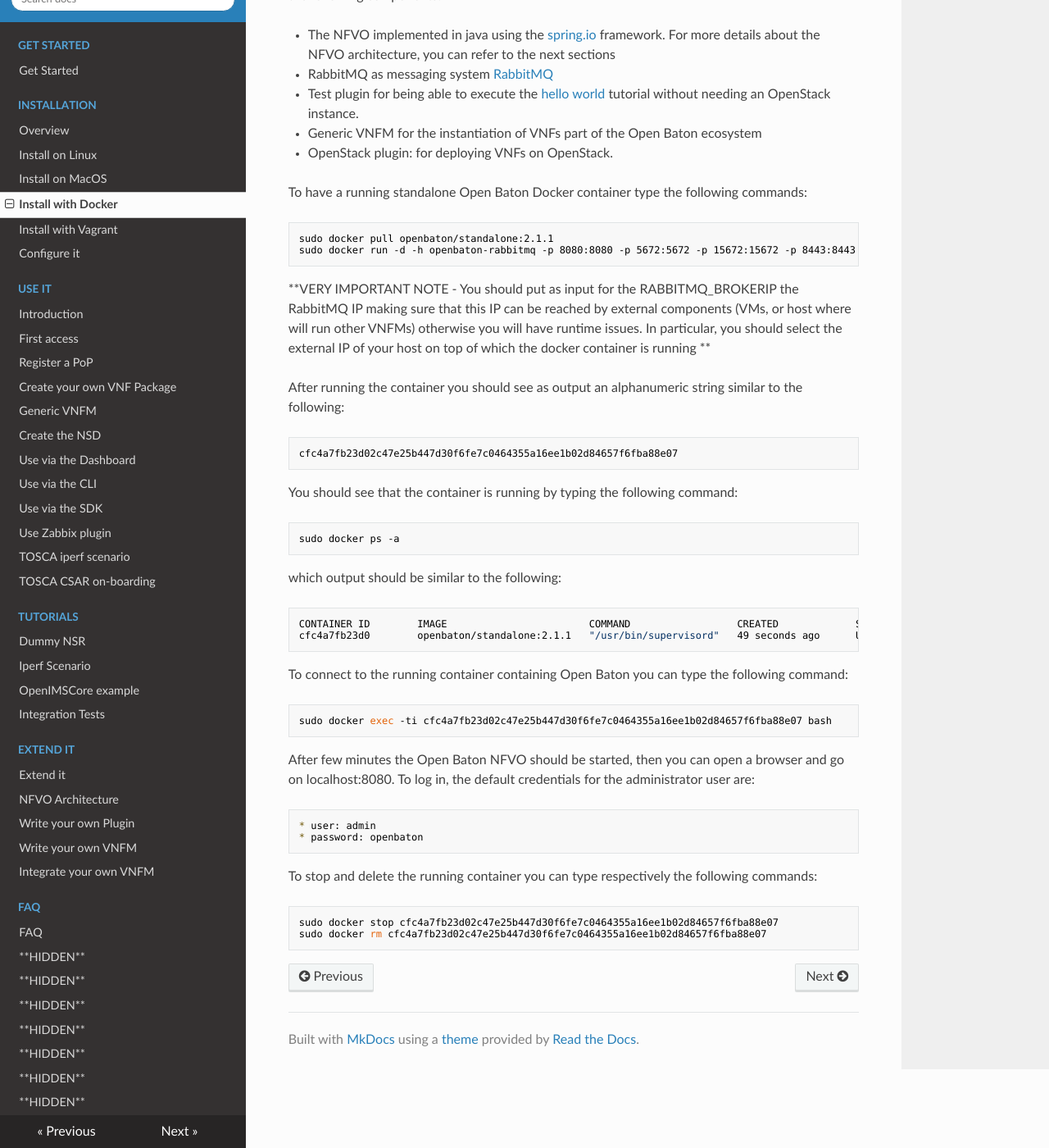
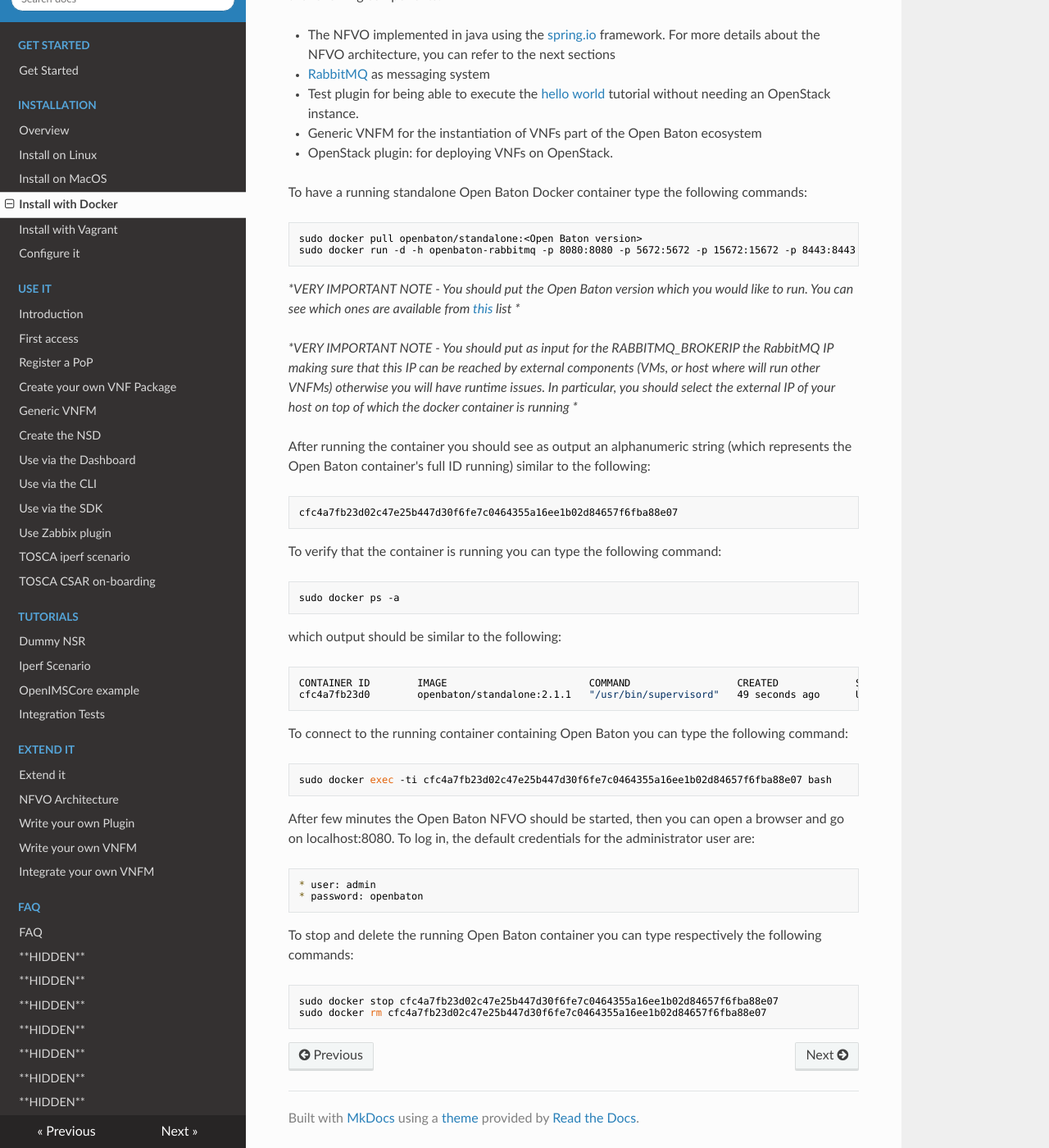
Before and after one commit to openbaton/docs, an MkDocs documentation site: the page built from docs/nfvo-installation-docker.md, in a window 1280 px wide and 1400 px high, scrolled down 250 px. Shown: the whole window at 82% size. Built offline with MkDocs 1.6.1, drawn with Linux system fonts in a browser that asks for light colours; nearby versions of some CDN libraries; old or Windows-style settings are respelled for this version of MkDocs.

Commit message:
imp: add small changes

````diff
--- a/docs/nfvo-installation-docker.md
+++ b/docs/nfvo-installation-docker.md
@@ -5,7 +5,7 @@
 This tutorial will guide towards the installation of a minimal Open Baton environment composed by the following components:
 
 * The NFVO implemented in java using the [spring.io][spring] framework. For more details about the NFVO architecture, you can refer to the next sections
-* RabbitMQ as messaging system [RabbitMQ][reference-to-rabbit-site]
+* [RabbitMQ][reference-to-rabbit-site] as messaging system
 * Test plugin for being able to execute the [hello world][dummy-NSR] tutorial without needing an OpenStack instance.
 * Generic VNFM for the instantiation of VNFs part of the Open Baton ecosystem
 * OpenStack plugin: for deploying VNFs on OpenStack.
@@ -13,21 +13,24 @@
 To have a running standalone Open Baton Docker container type the following commands:
 
 ```bash
-sudo docker pull openbaton/standalone:2.1.1
-sudo docker run -d -h openbaton-rabbitmq -p 8080:8080 -p 5672:5672 -p 15672:15672 -p 8443:8443 -e RABBITMQ_BROKERIP=<RabbitMQ IP> openbaton/standalone:2.1.1
+sudo docker pull openbaton/standalone:<Open Baton version>
+sudo docker run -d -h openbaton-rabbitmq -p 8080:8080 -p 5672:5672 -p 15672:15672 -p 8443:8443 -e RABBITMQ_BROKERIP=<RabbitMQ IP> openbaton/standalone:<Open Baton version>
 ```
 
-**VERY IMPORTANT NOTE - You should put as input for the RABBITMQ_BROKERIP the RabbitMQ IP making sure that this IP can be
+*\*VERY IMPORTANT NOTE - You should put the Open Baton version which you would like to run. You can see which ones
+  are available from [this][reference-to-op-repo-on-public-docker-hub] list \**
+
+*\*VERY IMPORTANT NOTE - You should put as input for the RABBITMQ_BROKERIP the RabbitMQ IP making sure that this IP can be
   reached by external components (VMs, or host where will run other VNFMs) otherwise you will have runtime issues.
-  In particular, you should select the external IP of your host on top of which the docker container is running **
+  In particular, you should select the external IP of your host on top of which the docker container is running \**
 
-After running the container you should see as output an alphanumeric string similar to the following:
+After running the container you should see as output an alphanumeric string (which represents the Open Baton container's full ID running) similar to the following:
 
 ```bash
 cfc4a7fb23d02c47e25b447d30f6fe7c0464355a16ee1b02d84657f6fba88e07
 ```
 
-You should see that the container is running by typing the following command:
+To verify that the container is running you can type the following command:
 
 ```bash
 sudo docker ps -a
@@ -54,7 +57,7 @@
 * password: openbaton
 ```
 
-To stop and delete the running container you can type respectively the following commands:
+To stop and delete the running Open Baton container you can type respectively the following commands:
 
 ```bash
 sudo docker stop cfc4a7fb23d02c47e25b447d30f6fe7c0464355a16ee1b02d84657f6fba88e07
@@ -69,6 +72,7 @@
 [dummy-NSR]:dummy-NSR.md
 [reference-to-rabbit-site]:https://www.rabbitmq.com/
 [zabbix-server-configuration]:zabbix-server-configuration.md
+[reference-to-op-repo-on-public-docker-hub]:https://hub.docker.com/r/openbaton/standalone/tags/
 
 <!---
 Script for open external links in a new tab
````
